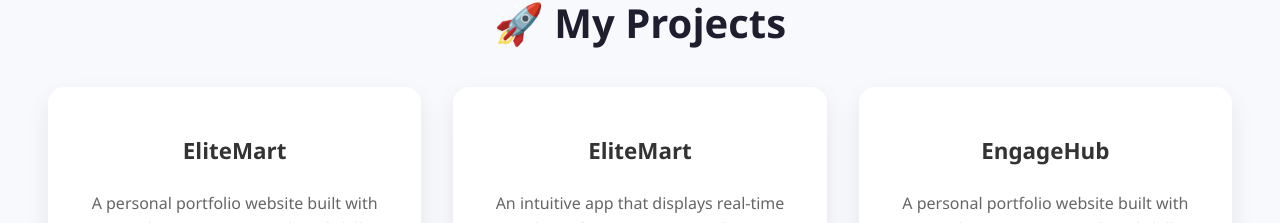
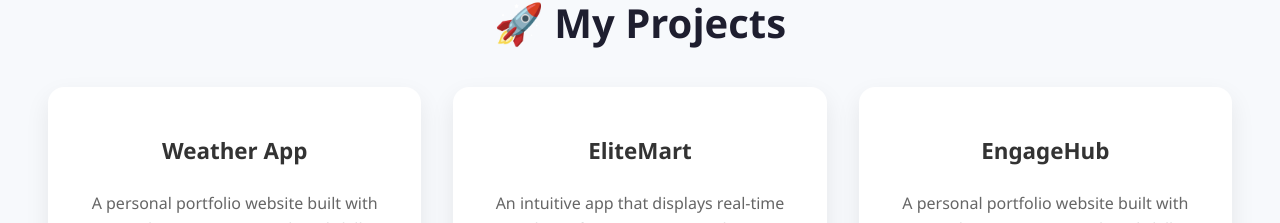
Before and after one commit to iamro045/Portfolio, a React (Create React App) app: page / in a window 1280 px wide. Shown: the part 1673-1896 px from the top of the page. Built offline with nearby package versions, Linux system fonts and the light colour scheme.

Commit message:
Update Projects.jsx

```diff
--- a/src/Components/Projects/Projects.jsx
+++ b/src/Components/Projects/Projects.jsx
@@ -5,9 +5,9 @@
 const Projects = () => {
   const projectList = [
     {
-      title: 'EliteMart',
+      title: 'Weather App',
       description: 'A personal portfolio website built with React showcasing my work and skills.',
-      link: 'https://github.com/iamro045/EliteMart',
+      link: 'https://iamro045.github.io/Weather-App/',
     },
     {
       title: 'EliteMart',
```
